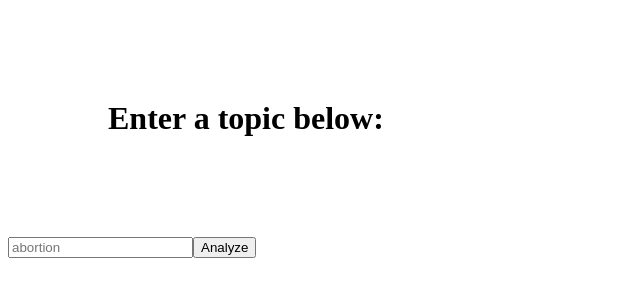
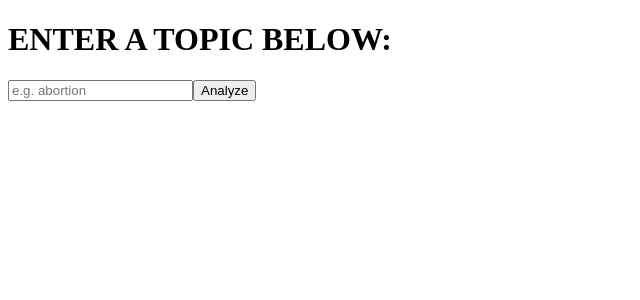
Before and after one commit to Tyler-Zhang/Tweety-Bird, a React app in the folder client/: page / in a window 1280 px wide. Shown: the top 300 px of the page, without its empty margins (0-640 px from the left). Built offline with nearby package versions, Linux system fonts and the light colour scheme; the HTML template or start-up script is replaced by a standard one.

Commit message:
update styled web files with resources

```diff
--- a/client/src/components/input.jsx
+++ b/client/src/components/input.jsx
@@ -12,11 +12,20 @@ export default class Input extends React.Component{
     render(){
         return (
             <div class="container-fluid" style={{width: "100%", height: "100%"}}>
-                <h1 style={{margin: "100px"}}> Enter a topic below:</h1>
-                <div class="col-md-8 col-md-offset-2 form-group">
-                    <input id="inputText" class="form-control" type="text" placeholder="abortion"/>
-                    <button class="btn btn-success center-block" onClick={() => this.submit()}> Analyze </button>
+
+                <h1 id="prompt">     ENTER A TOPIC BELOW:
+                </h1>
+
+                <div id="form" class="col-md-8 col-md-offset-2 form-group">
+
+                    <input id="inputText" class="form-control" type="text" placeholder="e.g. abortion"/>
+
+                    <button id="btnAnalyze" class="btn center-block" onClick={() => this.submit()}>
+                        Analyze
+                    </button>
+
                 </div>
+
             </div>
         )
     }
```
Also changed, not shown: 11 other files (tests, documents, lock files or other folders).
